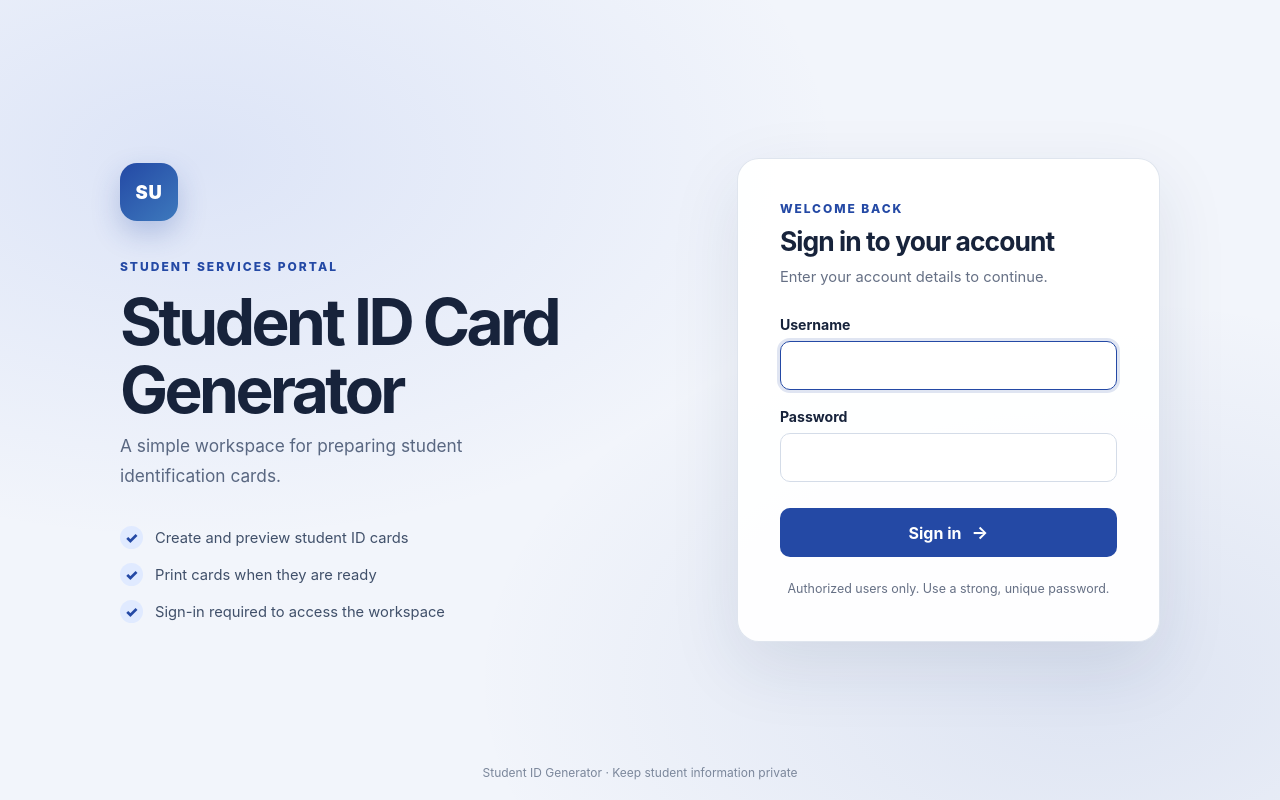
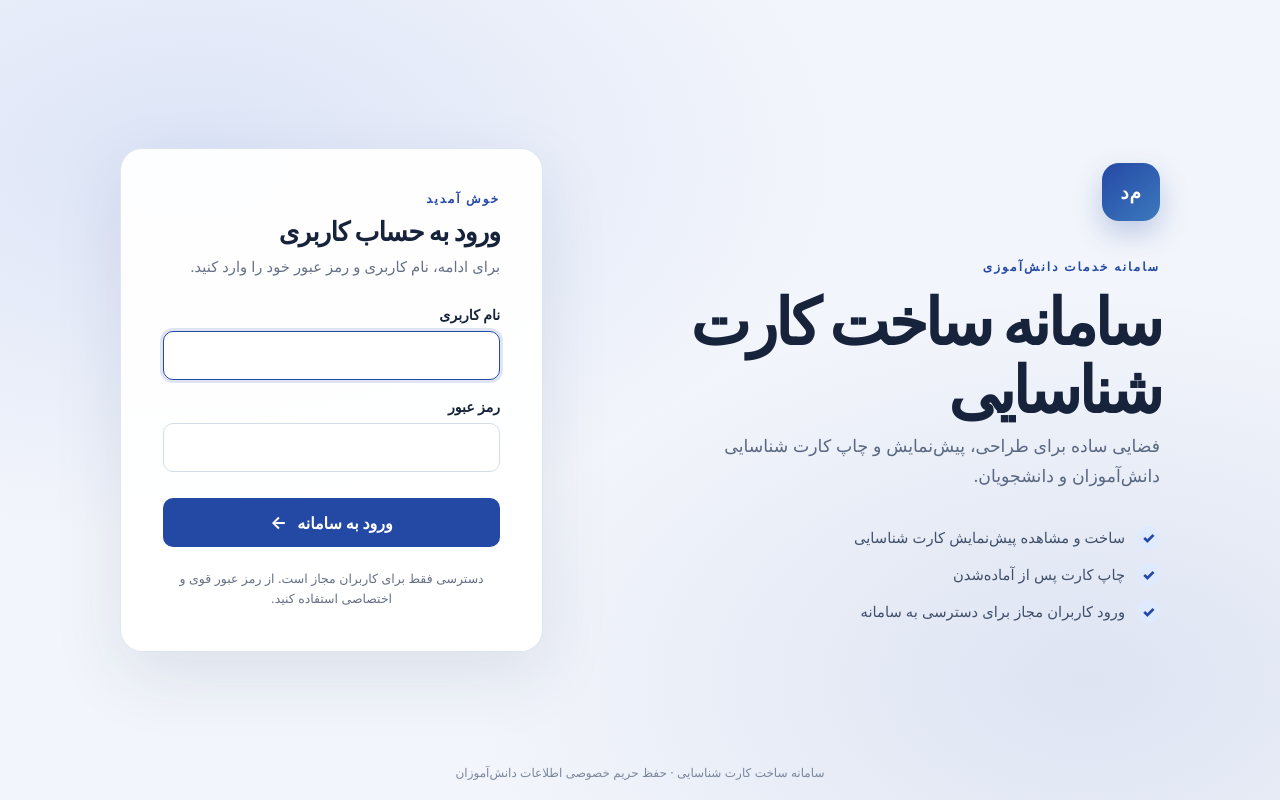
Before and after one commit to ams-mas/student-id-generator, a PHP site: page /student-id-generator/ in a window 1280 px wide. Run offline with PHP 8.4, Linux system fonts and the light colour scheme.

Commit message:
Translate login page into Persian

```diff
--- a/index.php
+++ b/index.php
@@ -9,59 +9,59 @@ if (is_logged_in()) {
 }
 ?>
 <!doctype html>
-<html lang="en">
+<html lang="fa" dir="rtl">
 <head>
     <meta charset="utf-8">
     <meta name="viewport" content="width=device-width, initial-scale=1">
-    <meta name="description" content="Sign in to the Student ID Card Generator.">
-    <title>Sign In | Student ID Card Generator</title>
+    <meta name="description" content="ورود به سامانه ساخت کارت شناسایی دانش‌آموزان و دانشجویان">
+    <title>ورود | سامانه ساخت کارت شناسایی</title>
     <link rel="stylesheet" href="assets/css/style.css">
 </head>
 <body class="login-page">
     <main class="login-shell">
-        <section class="login-brand" aria-label="Student ID Card Generator">
-            <div class="brand-mark" aria-hidden="true">SU</div>
-            <p class="login-eyebrow">STUDENT SERVICES PORTAL</p>
-            <h1>Student ID Card Generator</h1>
-            <p class="login-intro">A simple workspace for preparing student identification cards.</p>
+        <section class="login-brand" aria-label="سامانه خدمات دانش‌آموزی">
+            <div class="brand-mark" aria-hidden="true">م‌د</div>
+            <p class="login-eyebrow">سامانه خدمات دانش‌آموزی</p>
+            <h1>سامانه ساخت کارت شناسایی</h1>
+            <p class="login-intro">فضایی ساده برای طراحی، پیش‌نمایش و چاپ کارت شناسایی دانش‌آموزان و دانشجویان.</p>
             <div class="login-feature-list">
-                <p><span aria-hidden="true">✓</span> Create and preview student ID cards</p>
-                <p><span aria-hidden="true">✓</span> Print cards when they are ready</p>
-                <p><span aria-hidden="true">✓</span> Sign-in required to access the workspace</p>
+                <p><span aria-hidden="true">✓</span> ساخت و مشاهده پیش‌نمایش کارت شناسایی</p>
+                <p><span aria-hidden="true">✓</span> چاپ کارت پس از آماده‌شدن</p>
+                <p><span aria-hidden="true">✓</span> ورود کاربران مجاز برای دسترسی به سامانه</p>
             </div>
         </section>
 
         <section class="login-panel" aria-labelledby="login-title">
             <div class="login-panel-heading">
-                <p class="eyebrow">WELCOME BACK</p>
-                <h2 id="login-title">Sign in to your account</h2>
-                <p class="muted">Enter your account details to continue.</p>
+                <p class="eyebrow">خوش آمدید</p>
+                <h2 id="login-title">ورود به حساب کاربری</h2>
+                <p class="muted">برای ادامه، نام کاربری و رمز عبور خود را وارد کنید.</p>
             </div>
 
             <?php if (isset($_GET['invalid'])): ?>
-                <div class="login-alert" role="alert">The username or password is incorrect.</div>
+                <div class="login-alert" role="alert">نام کاربری یا رمز عبور نادرست است.</div>
             <?php endif; ?>
             <?php if (isset($_GET['database'])): ?>
-                <div class="login-alert" role="alert">The login service is unavailable. Start MySQL, import database/schema.sql, and create an account using the README instructions.</div>
+                <div class="login-alert" role="alert">سرویس ورود در دسترس نیست. اجرای MySQL، وارد کردن فایل database/schema.sql و ایجاد حساب کاربری را بررسی کنید.</div>
             <?php endif; ?>
 
             <form action="login.php" method="post" class="login-form">
                 <input type="hidden" name="csrf_token" value="<?= escape(csrf_token()) ?>">
 
-                <label for="username">Username</label>
+                <label for="username">نام کاربری</label>
                 <input id="username" name="username" type="text" autocomplete="username"
                        maxlength="80" required autofocus>
 
-                <label for="password">Password</label>
+                <label for="password">رمز عبور</label>
                 <input id="password" name="password" type="password" autocomplete="current-password"
                        maxlength="4096" required>
 
-                <button class="button button-primary login-submit" type="submit">Sign in <span aria-hidden="true">→</span></button>
+                <button class="button button-primary login-submit" type="submit">ورود به سامانه <span aria-hidden="true">←</span></button>
             </form>
 
-            <p class="login-footnote">Authorized users only. Use a strong, unique password.</p>
+            <p class="login-footnote">دسترسی فقط برای کاربران مجاز است. از رمز عبور قوی و اختصاصی استفاده کنید.</p>
         </section>
-        <footer class="login-footer">Student ID Generator · Keep student information private</footer>
+        <footer class="login-footer">سامانه ساخت کارت شناسایی · حفظ حریم خصوصی اطلاعات دانش‌آموزان</footer>
     </main>
 </body>
 </html>
```
